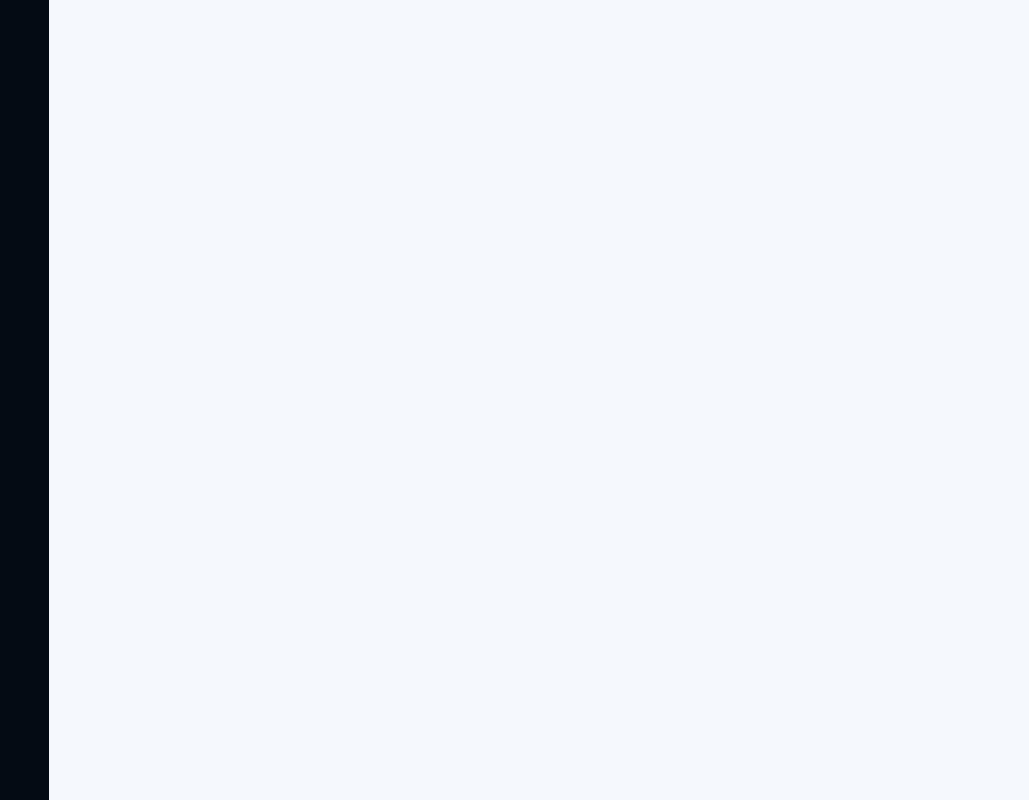
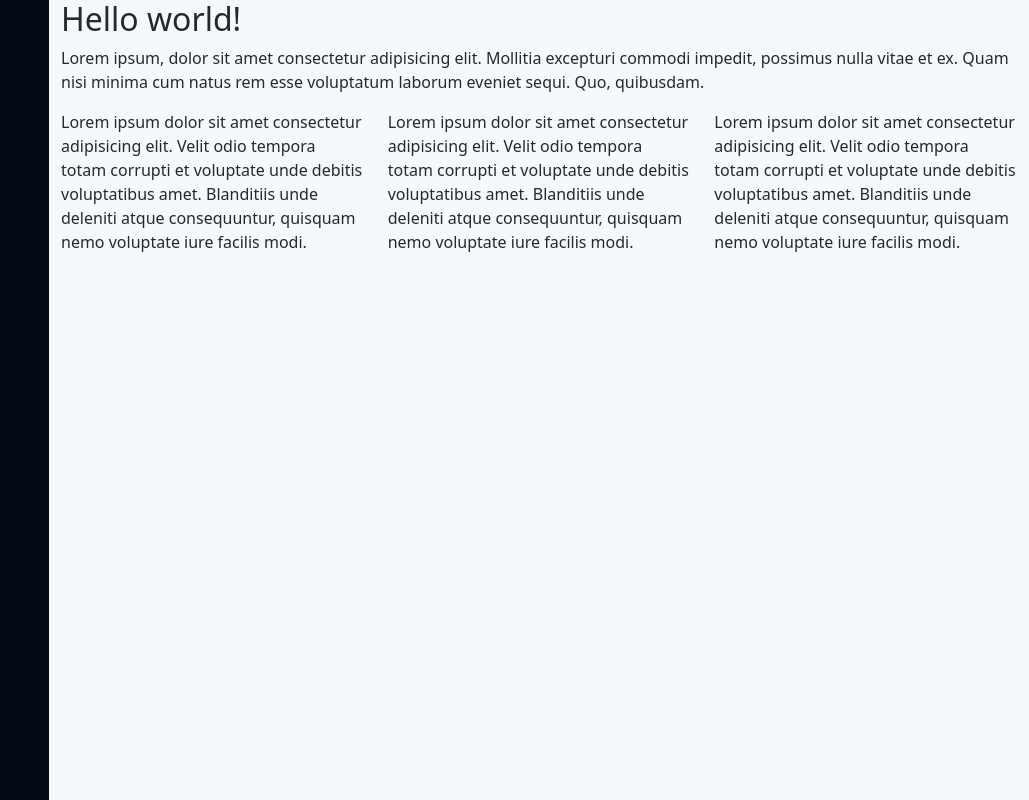
Before and after one commit to maslakoff/coursesMyFreedom, a plain HTML site: page index.html in a window 1280 px wide. Shown: the whole page, without its empty margins (251-1280 px from the left). Drawn offline with nearby package versions, Linux system fonts and the light colour scheme.

Commit message:
add static content

```diff
--- a/index.html
+++ b/index.html
@@ -13,7 +13,31 @@
   <body>
     <div id="app" class="container-fluid">
         <header id="header" class="header"></header>
-        <main id="cv" class="content"></main>
+        <main id="cv" class="content">
+            <section class="row">
+                <div class="col-sm">
+                    <h2>Hello world!</h2>
+                </div>
+            </section>
+
+            <section class="row">
+                <div class="col-sm">
+                    <p>Lorem ipsum, dolor sit amet consectetur adipisicing elit. Mollitia excepturi commodi impedit, possimus nulla vitae et ex. Quam nisi minima cum natus rem esse voluptatum laborum eveniet sequi. Quo, quibusdam.</p>
+                </div>
+            </section>
+
+            <section class="row">
+                <div class="col-sm">
+                    <p>Lorem ipsum dolor sit amet consectetur adipisicing elit. Velit odio tempora totam corrupti et voluptate unde debitis voluptatibus amet. Blanditiis unde deleniti atque consequuntur, quisquam nemo voluptate iure facilis modi.</p>
+                </div>
+                <div class="col-sm">
+                    <p>Lorem ipsum dolor sit amet consectetur adipisicing elit. Velit odio tempora totam corrupti et voluptate unde debitis voluptatibus amet. Blanditiis unde deleniti atque consequuntur, quisquam nemo voluptate iure facilis modi.</p>
+                </div>
+                <div class="col-sm">
+                    <p>Lorem ipsum dolor sit amet consectetur adipisicing elit. Velit odio tempora totam corrupti et voluptate unde debitis voluptatibus amet. Blanditiis unde deleniti atque consequuntur, quisquam nemo voluptate iure facilis modi.</p>
+                </div>
+            </section>
+        </main>
     </div>
     <script src="https://cdn.jsdelivr.net/npm/bootstrap@5.0.0-beta2/dist/js/bootstrap.bundle.min.js" integrity="sha384-b5kHyXgcpbZJO/tY9Ul7kGkf1S0CWuKcCD38l8YkeH8z8QjE0GmW1gYU5S9FOnJ0" crossorigin="anonymous"></script>
 
--- a/main.css
+++ b/main.css
@@ -25,7 +25,7 @@ body {
     #header {
         left: -300px;
     }
-    #main {
+    #cv {
         margin-left: 0;
     }
 }
```
